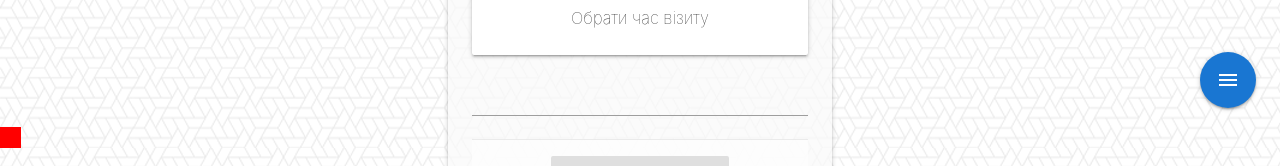
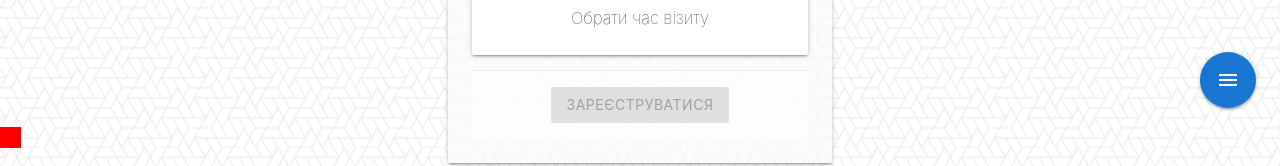
Before and after one commit to voiceferate/e_turn, an Angular app in the folder client/: page /order in a window 1280 px wide. Shown: the part 652-818 px from the top of the page. Built offline with nearby package versions, Linux system fonts and the light colour scheme; no server answers; what ng-recaptcha would draw is missing.

Commit message:
order page time input fix

```diff
--- a/client/src/app/order-page/order-page.component.html
+++ b/client/src/app/order-page/order-page.component.html
@@ -217,7 +217,7 @@
                     </div>
                 </div>
 
-                <input
+                <!-- <input
                   (click)=(onSelectTime())
                   type="text"
                   [ngClass]="{'hide': !orderTimeRefVisible}"
@@ -227,7 +227,7 @@
                 <label
                   for="date"
                   [ngClass]="{'hide': !orderTimeRefVisible}"
-                >Час відвідування</label>
+                >Час відвідування</label> -->
 
               </div>
             </div>
--- a/client/src/app/order-page/order-page.component.ts
+++ b/client/src/app/order-page/order-page.component.ts
@@ -70,6 +70,7 @@ export class OrderPageComponent implements OnInit, AfterViewInit, OnDestroy {
               ) { }
 
   ngOnInit() {
+    console.log('orderTimeRefVisible', this.orderTimeRefVisible)
     this.form = new FormGroup({
       region: new FormControl(null, [Validators.required]),
       vpr: new FormControl(null, [Validators.required]),
```
